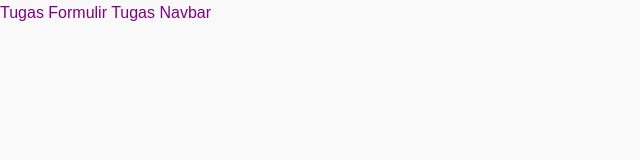
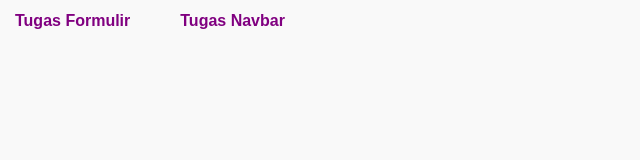
Before and after one commit to dedeyuyun030424-art/dedeyuyun, a plain HTML site: page lat_css.html in a window 1280 px wide. Shown: the whole page, without its empty margins (0-640 px from the left). Drawn offline with Linux system fonts and the light colour scheme.

Commit message:
Add styles for menu and CTA button
Added new styles for menu and call-to-action button.

```diff
--- a/style.css
+++ b/style.css
@@ -157,4 +157,17 @@
     padding: 10px;
     text-align: center;
     clear: both;
+
   }
+.menu-tugas {
+    display: flex;
+    gap: 20px;
+}
+.cta-button {
+    background-colour: #e74c3c;
+    color: white;
+    font-weight: bold;
+    padding: 8px 15px;
+    border-radius: 5px;
+    transition: background-color 0.3s ease;
+}
```
